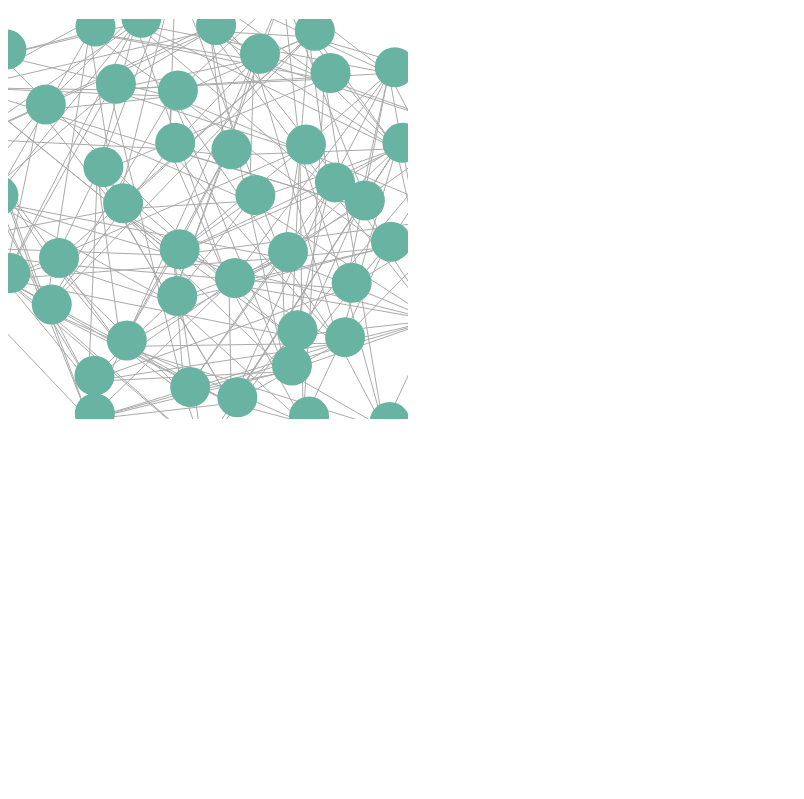
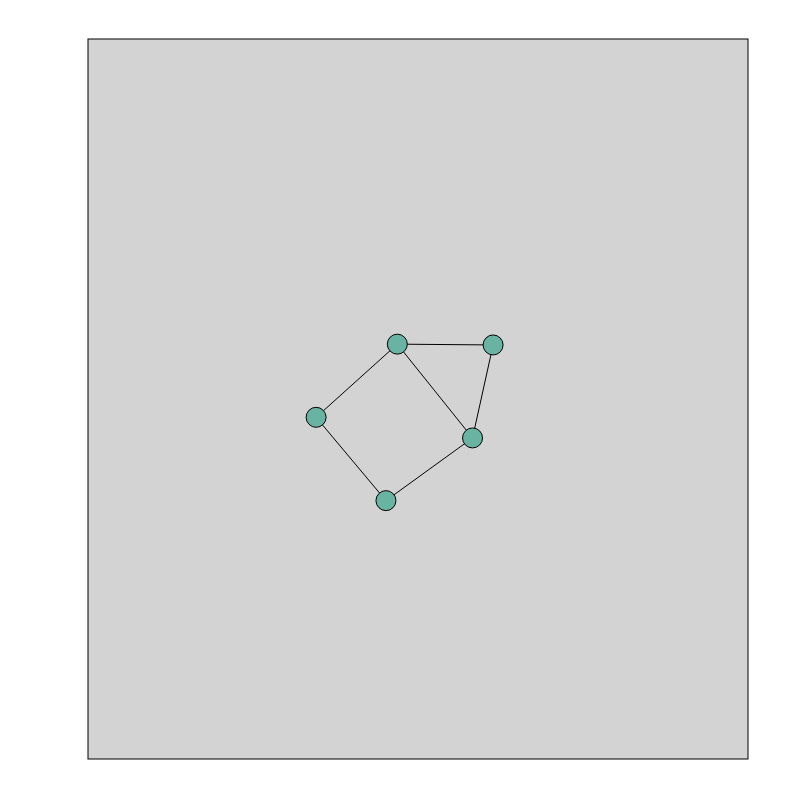
Before and after one commit to JacobLMiller/d3-hyperbolic, a plain HTML site: page d3-hyperbolic-vizapp/index.html in a window 1280 px wide. Shown: the part 61-860 px from the top of the page, without its empty margins (0-804 px from the left). Before the commit the page ends 800 px from the top, so only its background shows below. Drawn offline with nearby package versions, Linux system fonts and the light colour scheme.

Commit message:
Made minor changes, added transform functionality (buggy)

```diff
--- a/d3-hyperbolic-vizapp/index.html
+++ b/d3-hyperbolic-vizapp/index.html
@@ -15,7 +15,7 @@
 <body>
     <h1>Graph in Euclidean</h1>
 
-    <div id="render"></div>
+    <div class="view" id="render"></div>
 
     <script src='main.js'></script>
 </body>
--- a/d3-hyperbolic-vizapp/main.css
+++ b/d3-hyperbolic-vizapp/main.css
@@ -0,0 +1,13 @@
+.view{
+  height: 800px;
+  width: 800px;
+}
+
+.node{
+  stroke: black;
+  stroke-width: 1px;
+}
+
+.link{
+  stroke: black;
+}
--- a/d3-hyperbolic-vizapp/main.js
+++ b/d3-hyperbolic-vizapp/main.js
@@ -32,7 +32,16 @@ let data = {
     ]
 }
 
-data = erdos_renyi(50,0.2)
+data = {
+  nodes: [
+    {id:1},{id:2},{id:3},{id:4},{id:5}
+  ],
+  edges: [
+    {source:1,target:2},{source:1,target:3},{source:2,target:3},{source:2,target:4},{source:4,target:5},{source:3,target:5}
+  ]
+}
+
+//data = erdos_renyi(50,0.2)
 
 hyperbolicSys.setGraph(data);
 // Or the library allows us to read a graphviz Dot file
--- a/d3_hyperbolic.js
+++ b/d3_hyperbolic.js
@@ -55,9 +55,13 @@ class d3Hyperbolic {
 
   render() {
     // set the dimensions and margins of the graph
+    let svgHeight = this.selectedElement.clientHeight;
+    let svgWidth = this.selectedElement.clientWidth;
     var margin = { top: 10, right: 30, bottom: 30, left: 40 },
-      width = 400 - margin.left - margin.right,
-      height = 400 - margin.top - margin.bottom;
+      width = svgWidth - margin.left - margin.right,
+      height = svgHeight - margin.top - margin.bottom;
+
+    console.log(svgHeight)
 
     // append the svg object to the body of the page
     var svg = d3.select(this.selectedElement)
@@ -68,21 +72,39 @@ class d3Hyperbolic {
       .attr("transform",
         "translate(" + margin.left + "," + margin.top + ")");
 
+    // Zoom functionality
+    let zoom = d3.zoom()
+      .scaleExtent([.5, 3])
+      //.translateExtent([[-50,-50],[svgWidth+50,svgHeight+50]])
+      .extent([[margin.right, margin.right], [svgWidth-margin.right, margin.top-svgHeight]])
+      .on("zoom", translate_and_zoom);
+
+    let view = svg.append('rect')
+      .attr('x', margin.left)
+      .attr('y', margin.top)
+      .attr('width', width-margin.right-margin.left)
+      .attr('height', height-margin.bottom-margin.top)
+      .style('fill','lightgrey')
+      .style('stroke','black')
+      .call(zoom);
+
     // Initialize the links
     var link = svg
       .selectAll("line")
       .data(this.graph.edges)
       .enter()
       .append("line")
-      .style("stroke", "#aaa");
+      .attr("class", "link");
+      //.style("stroke", "#aaa");
 
     // Initialize the nodes
     var node = svg
       .selectAll("circle")
-      .data(this.graph.nodes)
+      .data(this.graph.nodes, d => d)
       .enter()
       .append("circle")
-      .attr("r", 20)
+      .attr("r", 10)
+      .attr("class","node")
       .style("fill", "#69b3a2");
 
     // Let's list the force we wanna apply on the network
@@ -91,7 +113,7 @@ class d3Hyperbolic {
         .id(function (d) { return d.id; })                     // This provide  the id of a node
         .links(this.graph.edges)                                    // and this the list of links
       )
-      .force("charge", d3.forceManyBody().strength(-400))         // This adds repulsion between nodes. Play with the -400 for the repulsion strength
+      .force("charge", d3.forceManyBody().strength(-1200))         // This adds repulsion between nodes. Play with the -400 for the repulsion strength
       .force("center", d3.forceCenter(width / 2, height / 2))     // This force attracts nodes to the center of the svg area
       .on("end", ticked);
 
@@ -104,8 +126,12 @@ class d3Hyperbolic {
         .attr("y2", function (d) { return d.target.y; });
 
       node
-        .attr("cx", function (d) { return d.x + 6; })
-        .attr("cy", function (d) { return d.y - 6; });
+        .attr("cx", function (d) { return d.x; })
+        .attr("cy", function (d) { return d.y; });
     }
+
+   function translate_and_zoom(event){
+     svg.attr('transform',event.transform)
+   }
   }
 }
```
